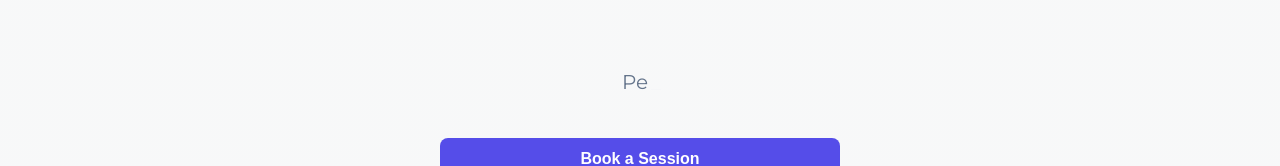
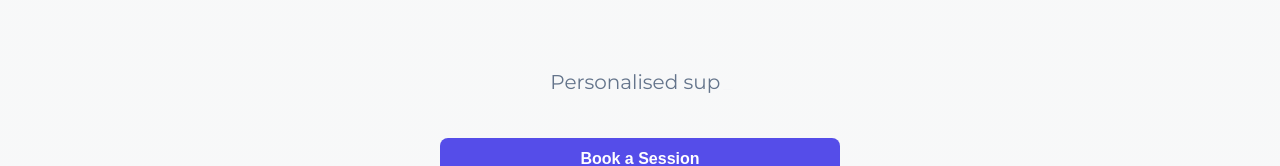
Before and after one commit to alexgburnet/maths-tutoring-app, a React (Vite) app in the folder client/: page / in a window 1280 px wide. Shown: the part 230-396 px from the top of the page. Built offline with nearby package versions, Linux system fonts and the light colour scheme; no server answers.

Commit message:
Update HomePage.jsx

```diff
--- a/client/src/components/HomePage/HomePage.jsx
+++ b/client/src/components/HomePage/HomePage.jsx
@@ -53,7 +53,7 @@ export default function HomePage() {
               cursorStyle="_"
               typeSpeed={70}
               deleteSpeed={50}
-              delaySpeed={3000}
+              delaySpeed={2000}
             />
           </p>
           <div className="cta">
```
